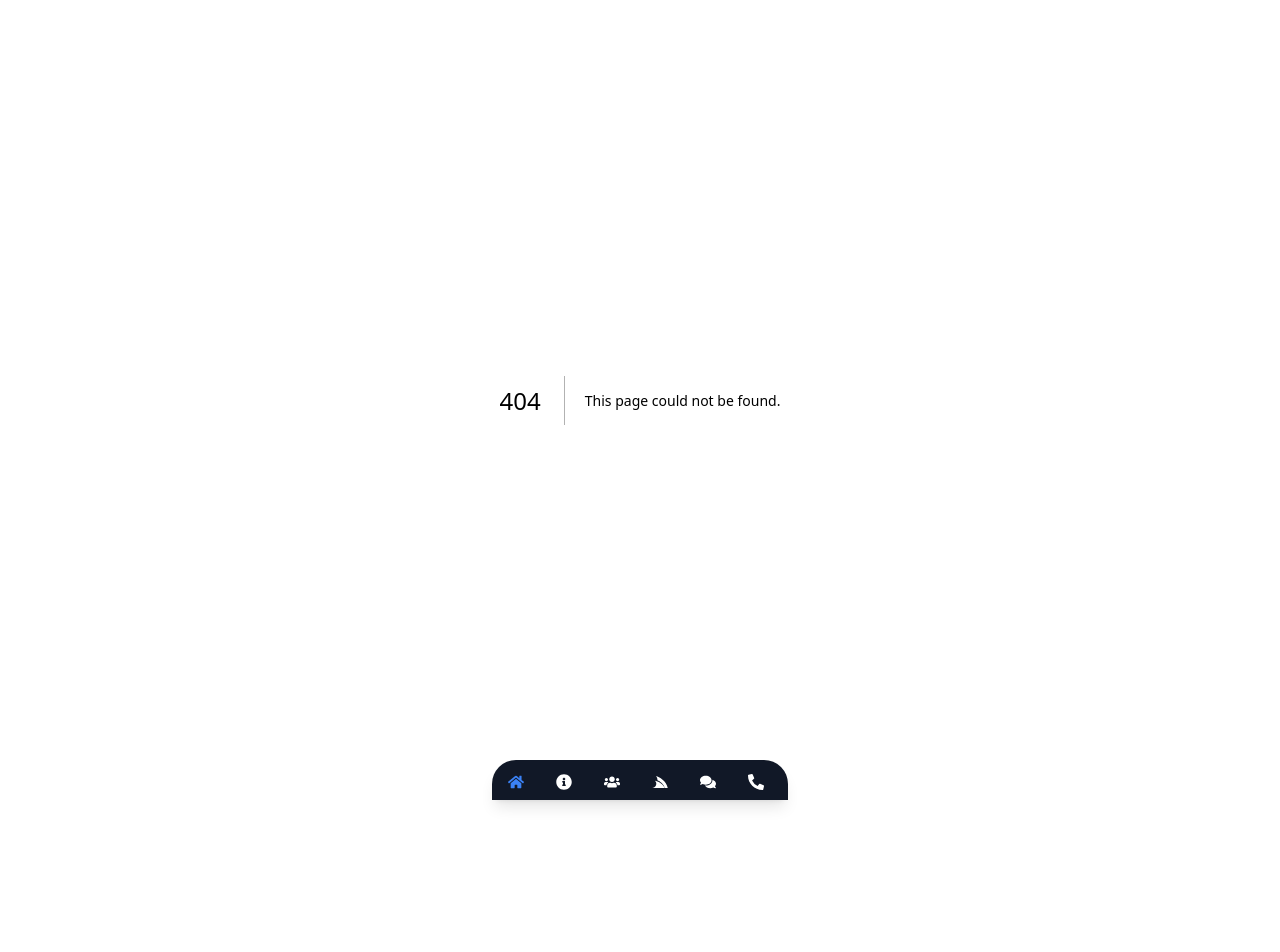
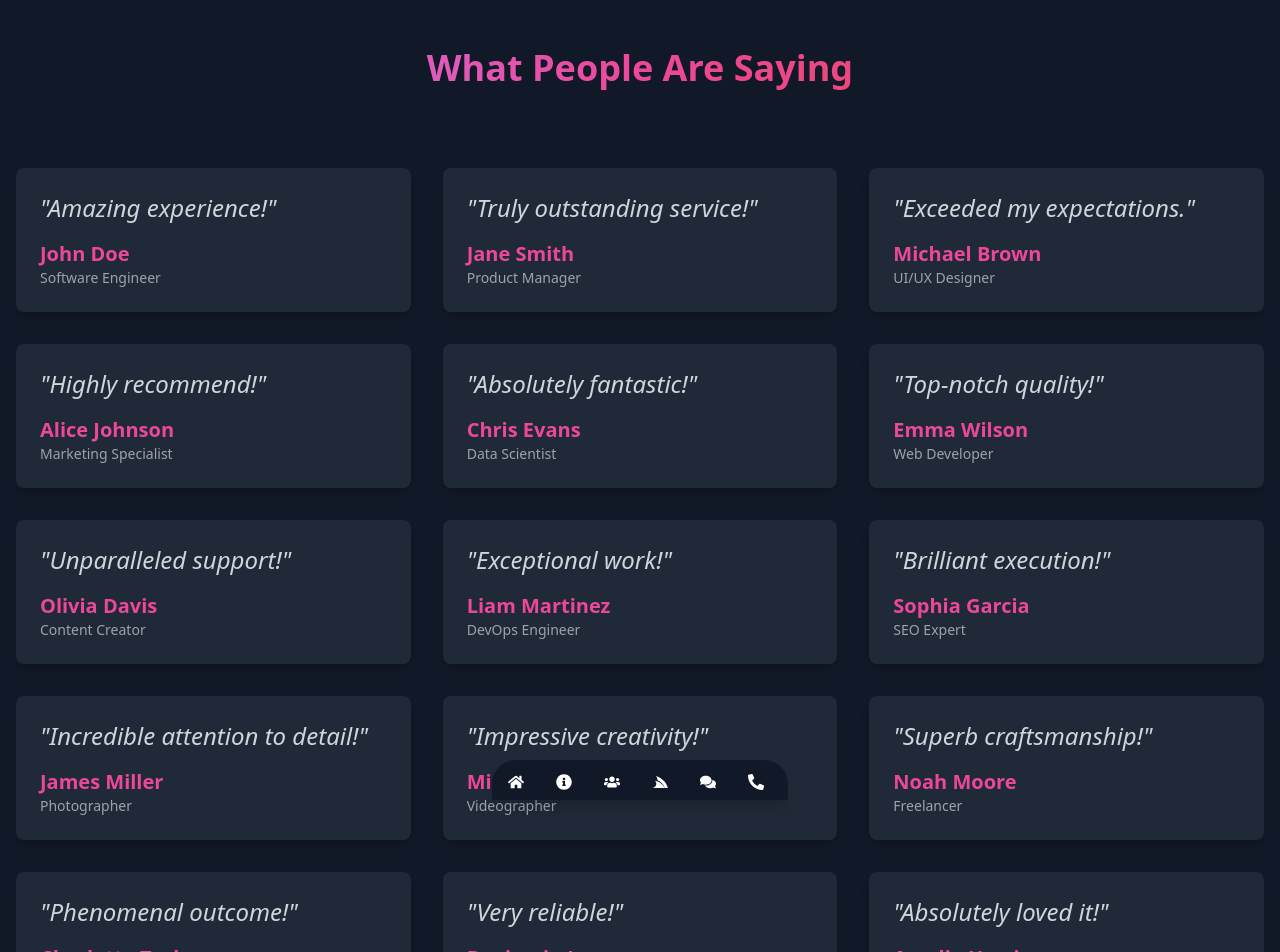
Before and after one commit to Megh2005/HACKAUT-SUBMIT, a Next.js app in the folder gurudev-landing/: page /testimonials in a window 1280 px wide. Before the commit this address had no page. Shown: the top 952 px of the page. Before the commit the page ends 800 px from the top, so only its background shows below. Built offline with nearby package versions, Linux system fonts and the light colour scheme.

Commit message:
update metadata for Gurudev, add favicon links, and implement testimonials page

```diff
--- a/gurudev-landing/app/layout.tsx
+++ b/gurudev-landing/app/layout.tsx
@@ -16,8 +16,8 @@ const geistMono = localFont({
 });
 
 export const metadata: Metadata = {
-  title: "Create Next App",
-  description: "Generated by create next app",
+  title: "Gurudev",
+  description: "Generated by team SMS",
 };
 
 export default function RootLayout({
@@ -27,6 +27,10 @@ export default function RootLayout({
 }>) {
   return (
     <html lang="en">
+      <head>
+        <link rel="shortcut icon" href="https://res.cloudinary.com/djyk287ep/image/upload/v1731852675/FAUGET-removebg-preview_vk7mlf.png" type="image/x-icon" />
+        <link rel="apple-touch-icon" href="https://res.cloudinary.com/djyk287ep/image/upload/v1731852675/FAUGET-removebg-preview_vk7mlf.png" />
+      </head>
       <body
         className={`${geistSans.variable} ${geistMono.variable} antialiased`}
       >
--- /dev/null
+++ b/gurudev-landing/app/testimonials/page.tsx
@@ -0,0 +1,106 @@
+import React from "react";
+
+const testimonials = [
+  {
+    name: "John Doe",
+    title: "Software Engineer",
+    content: "Amazing experience!",
+  },
+  {
+    name: "Jane Smith",
+    title: "Product Manager",
+    content: "Truly outstanding service!",
+  },
+  {
+    name: "Michael Brown",
+    title: "UI/UX Designer",
+    content: "Exceeded my expectations.",
+  },
+  {
+    name: "Alice Johnson",
+    title: "Marketing Specialist",
+    content: "Highly recommend!",
+  },
+  {
+    name: "Chris Evans",
+    title: "Data Scientist",
+    content: "Absolutely fantastic!",
+  },
+  {
+    name: "Emma Wilson",
+    title: "Web Developer",
+    content: "Top-notch quality!",
+  },
+  {
+    name: "Olivia Davis",
+    title: "Content Creator",
+    content: "Unparalleled support!",
+  },
+  {
+    name: "Liam Martinez",
+    title: "DevOps Engineer",
+    content: "Exceptional work!",
+  },
+  {
+    name: "Sophia Garcia",
+    title: "SEO Expert",
+    content: "Brilliant execution!",
+  },
+  {
+    name: "James Miller",
+    title: "Photographer",
+    content: "Incredible attention to detail!",
+  },
+  {
+    name: "Mia White",
+    title: "Videographer",
+    content: "Impressive creativity!",
+  },
+  { name: "Noah Moore", title: "Freelancer", content: "Superb craftsmanship!" },
+  {
+    name: "Charlotte Taylor",
+    title: "Startup Founder",
+    content: "Phenomenal outcome!",
+  },
+  {
+    name: "Benjamin Lee",
+    title: "Business Analyst",
+    content: "Very reliable!",
+  },
+  {
+    name: "Amelia Harris",
+    title: "Entrepreneur",
+    content: "Absolutely loved it!",
+  },
+];
+
+const Testimonials = () => {
+  return (
+    <div className="min-h-screen bg-gray-900 text-gray-300">
+      <div className="container mx-auto px-4 py-12">
+        {/* Gradient Heading */}
+        <h1 className="text-4xl pb-8 font-bold text-center bg-gradient-to-r from-purple-400 via-pink-500 to-red-500 bg-clip-text text-transparent mb-12">
+          What People Are Saying
+        </h1>
+
+        {/* Testimonials Grid */}
+        <div className="grid grid-cols-1 sm:grid-cols-2 md:grid-cols-3 gap-8">
+          {testimonials.map((testimonial, index) => (
+            <div
+              key={index}
+              className="bg-gray-800 p-6 rounded-lg shadow-lg hover:shadow-xl transition-shadow duration-300"
+            >
+              <p className="text-2xl italic mb-4">"{testimonial.content}"</p>
+              <div className="mt-4">
+                <h3 className="text-xl text-pink-500 font-semibold">{testimonial.name}</h3>
+                <p className="text-sm text-gray-400">{testimonial.title}</p>
+              </div>
+            </div>
+          ))}
+        </div>
+      </div>
+    </div>
+  );
+};
+
+export default Testimonials;
--- a/gurudev-landing/components/navbar.tsx
+++ b/gurudev-landing/components/navbar.tsx
@@ -27,9 +27,7 @@ const Navbar: React.FC = () => {
         <div className="flex space-x-6">
           <Link
             href="/"
-            className={`relative group hover:text-blue-500 ${
-              activeLink === "home" ? "text-blue-500" : ""
-            }`}
+            className={`relative group hover:text-blue-500 `}
             onClick={() => handleLinkClick("home")}
           >
             <FaHome className="inline-block mr-2" />
@@ -39,9 +37,7 @@ const Navbar: React.FC = () => {
           </Link>
           <Link
             href="/about"
-            className={`relative group hover:text-blue-500 ${
-              activeLink === "about" ? "text-blue-500" : ""
-            }`}
+            className={`relative group hover:text-blue-500`}
             onClick={() => handleLinkClick("about")}
           >
             <FaInfoCircle className="inline-block mr-2" />
@@ -51,9 +47,7 @@ const Navbar: React.FC = () => {
           </Link>
           <Link
             href="/team"
-            className={`relative group hover:text-blue-500 ${
-              activeLink === "team" ? "text-blue-500" : ""
-            }`}
+            className={`relative group hover:text-blue-500`}
             onClick={() => handleLinkClick("team")}
           >
             <FaUsers className="inline-block mr-2" />
@@ -63,9 +57,7 @@ const Navbar: React.FC = () => {
           </Link>
           <Link
             href="/explore"
-            className={`relative group hover:text-blue-500 ${
-              activeLink === "explore" ? "text-blue-500" : ""
-            }`}
+            className={`relative group hover:text-blue-500`}
             onClick={() => handleLinkClick("services")}
           >
             <FaServicestack className="inline-block mr-2" />
@@ -75,9 +67,7 @@ const Navbar: React.FC = () => {
           </Link>
           <Link
             href="/testimonials"
-            className={`relative group hover:text-blue-500 ${
-              activeLink === "testimonials" ? "text-blue-500" : ""
-            }`}
+            className={`relative group hover:text-blue-500`}
             onClick={() => handleLinkClick("testimonials")}
           >
             <FaComments className="inline-block mr-2" />
```
